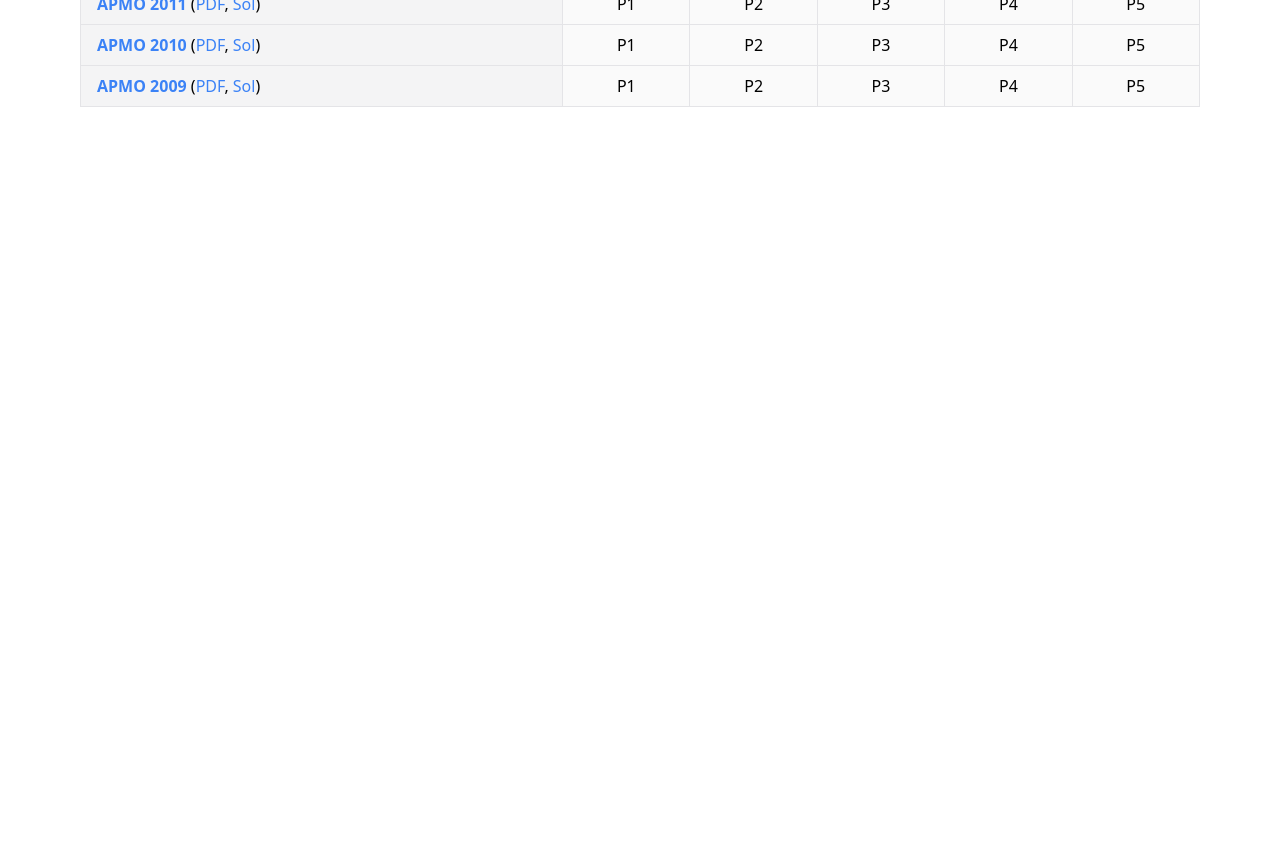
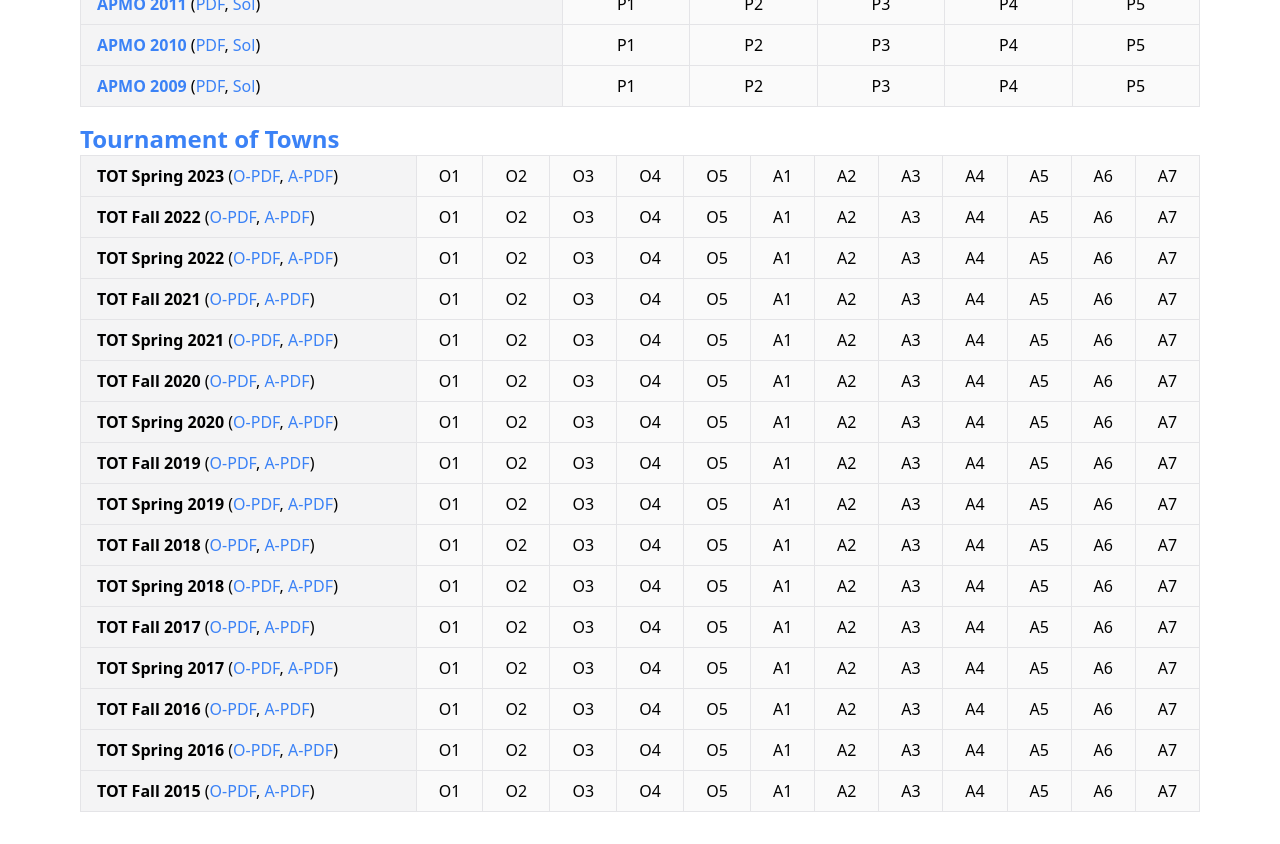
Before and after one commit to veehz/mo-checklist, a Next.js app: page / in a window 1280 px wide. Shown: the part 3520-4364 px from the top of the page. Before the commit the page ends 3659 px from the top, so only its background shows below. Built offline with nearby package versions, Linux system fonts and the light colour scheme; no server answers.

Commit message:
chore: Add tournament of towns problems

```diff
--- a/src/competitions.ts
+++ b/src/competitions.ts
@@ -6,6 +6,7 @@
 
 export interface CompetitionYear {
   name?: string;
+  description?: string; // not included in unique id to be stored on firebase
   year?: number;
   url?: string;
   links?: {
@@ -28,6 +29,21 @@
     }
   }
   return null;
+}
+
+function ordinalNumber(i: number): string {
+  const j = i % 10;
+  const k = i % 100;
+  if (j == 1 && k != 11) {
+    return i + "st";
+  }
+  if (j == 2 && k != 12) {
+    return i + "nd";
+  }
+  if (j == 3 && k != 13) {
+    return i + "rd";
+  }
+  return i + "th";
 }
 
 /** Main Function. Returns an array of Competition. */
@@ -148,7 +164,8 @@
       const year = years[index].year;
       for (let i = 0; i < 4; i++) {
         const cur: CompetitionYear = {
-          name: `IMOSL ${year} (${topics[i]})`,
+          name: `IMOSL ${year}`,
+          description: `(${topics[i]})`,
           year: year,
           links: {
             PDF: `https://www.imo-official.org/problems/IMO${year}SL.pdf`,
@@ -200,7 +217,46 @@
 
     array.push(apmo);
   })();
+  (function () {
+    const tot: Competition = {
+      name: "Tournament of Towns",
+      shortname: "TOT",
+      url: "https://www.turgor.ru/en",
+      years: [],
+    };
 
+    const first = 1980;
+    for (let i = 2023; i >= 2016; i--) {
+      tot.years.push({
+        name: `TOT Spring ${i}`,
+        year: i,
+        links: {
+          "O-PDF": `https://www.turgor.ru/en/problems/${i - first + 1}/spring-${i - first + 1}-O-eng-auth.pdf`,
+          "A-PDF": `https://www.turgor.ru/en/problems/${i - first + 1}/spring-${i - first + 1}-A-eng-auth.pdf`,
+        },
+        problems: ["O1", "O2", "O3", "O4", "O5", "A1", "A2", "A3", "A4", "A5", "A6", "A7"].map((problem) => {
+          return {
+            name: problem,
+          };
+        }),
+      });
+      tot.years.push({
+        name: `TOT Fall ${i-1}`,
+        year: i,
+        links: {
+          "O-PDF": `https://www.turgor.ru/en/problems/${i - first + 1}/fall-${i - first + 1}-O-eng-auth.pdf`,
+          "A-PDF": `https://www.turgor.ru/en/problems/${i - first + 1}/fall-${i - first + 1}-A-eng-auth.pdf`,
+        },
+        problems: ["O1", "O2", "O3", "O4", "O5", "A1", "A2", "A3", "A4", "A5", "A6", "A7"].map((problem) => {
+          return {
+            name: problem,
+          };
+        }),
+      });
+    }
+
+    array.push(tot);
+  })();
   return array;
 }
 
```
